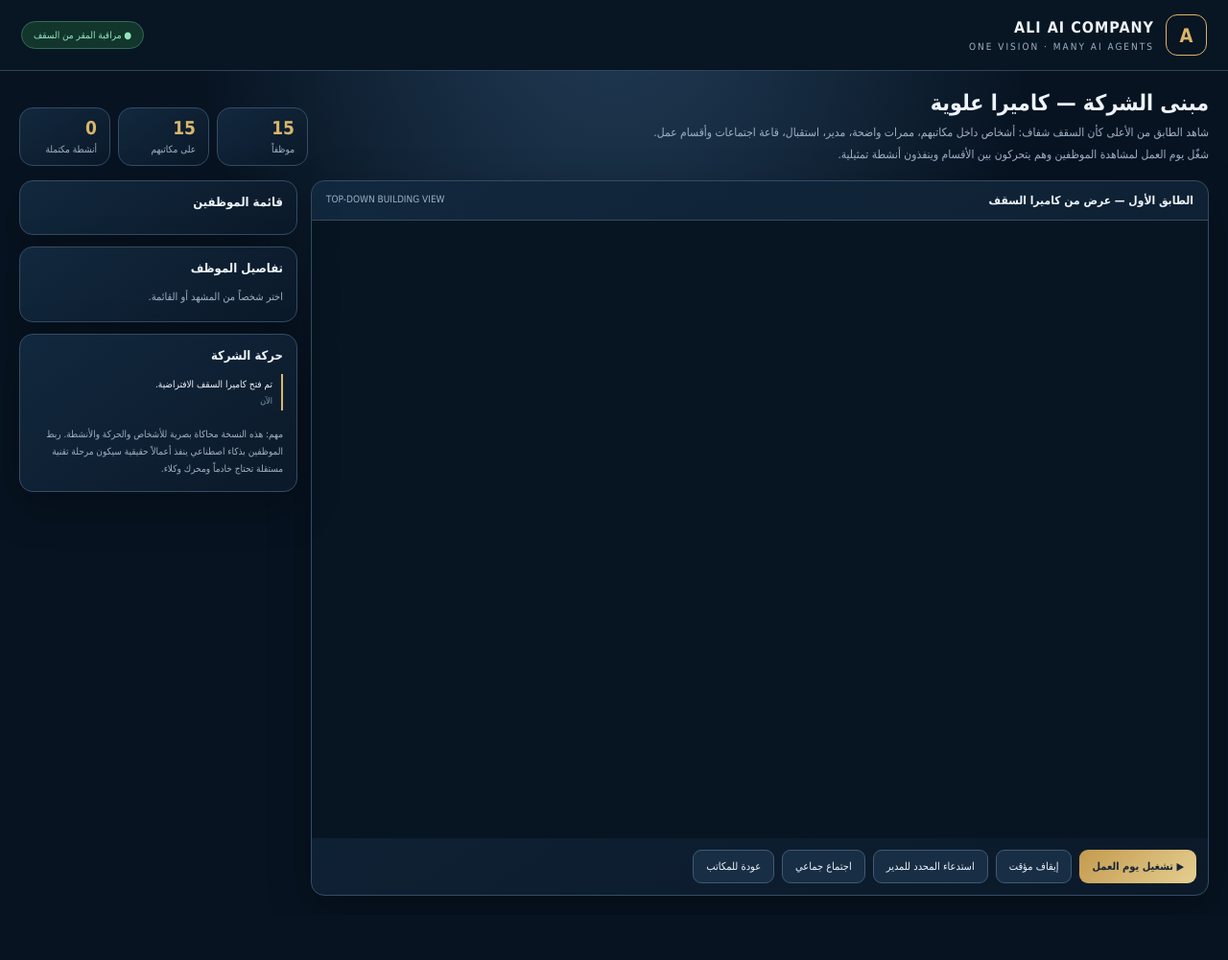
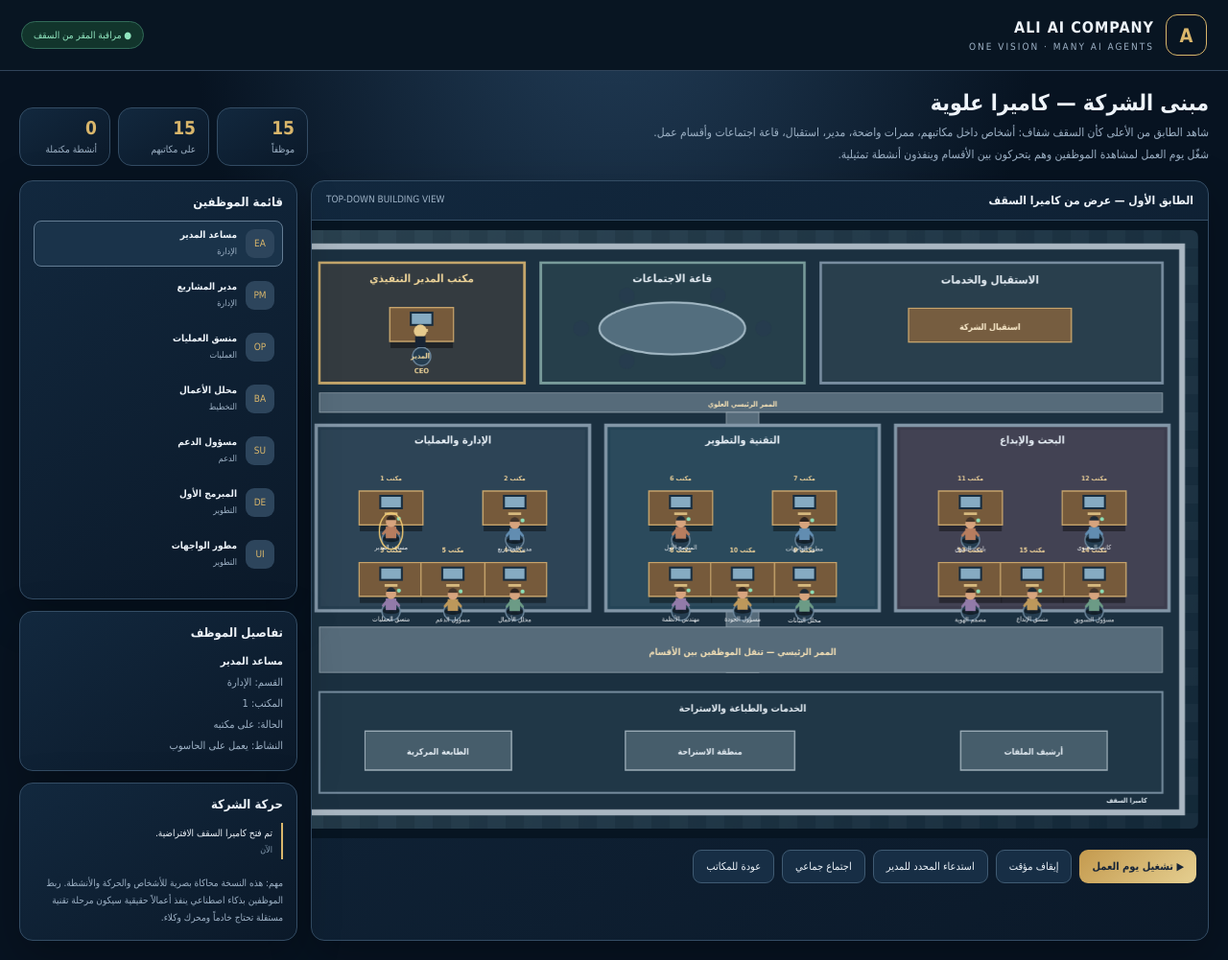
Before and after one commit to harhor1e-lang/ai-office, a plain HTML site: page index.html in a window 1280 px wide. Shown: the whole page at 96% size. Before the commit the page ends 954 px from the top, so only its background shows below. Drawn offline with Linux system fonts and the light colour scheme.

Commit message:
Fix meeting name conflict stopping office simulation

```diff
--- a/index.html
+++ b/index.html
@@ -13,7 +13,7 @@ const rooms=[{x:45,y:300,w:420,h:285,n:'الإدارة والعمليات',col:'
 const desks=[];rooms.forEach((r,k)=>[[r.x+115,r.y+125],[r.x+305,r.y+125],[r.x+115,r.y+235],[r.x+305,r.y+235],[r.x+210,r.y+235]].forEach(p=>desks.push({x:p[0],y:p[1],room:k})));
 const agents=names.map((n,i)=>({id:i,name:n[0],code:n[1],dept:n[2],x:desks[i].x,y:desks[i].y+37,home:{x:desks[i].x,y:desks[i].y+37},path:[],state:'على مكتبه',task:'يعمل على الحاسوب',wait:0,phase:i*.7}));
 let selected=0,running=false,last=0,clock=0,done=0;
-const manager={x:205,y:155},meeting={x:590,y:155};
+const manager={x:205,y:155};
 function box(x,y,w,h,col,stroke='#72889b',lw=3){c.fillStyle=col;c.fillRect(x,y,w,h);c.strokeStyle=stroke;c.lineWidth=lw;c.strokeRect(x,y,w,h)}
 function txt(t,x,y,size=15,col='#e6eef5'){c.fillStyle=col;c.font='bold '+size+'px Tahoma';c.textAlign='center';c.direction='rtl';c.fillText(t,x,y)}
 function desk(x,y){c.fillStyle='#0006';c.fillRect(x-48,y-20,96,58);box(x-49,y-24,98,52,'#765a3b','#c5a36b',2);c.fillStyle='#172d40';c.fillRect(x-18,y-18,36,22);c.fillStyle='#86abc2';c.fillRect(x-15,y-15,30,16);c.fillStyle='#d7b97e';c.fillRect(x-10,y+9,20,4);c.fillStyle='#253d50';c.beginPath();c.arc(x,y+51,14,0,Math.PI*2);c.fill();c.strokeStyle='#718ba0';c.stroke()}
```
